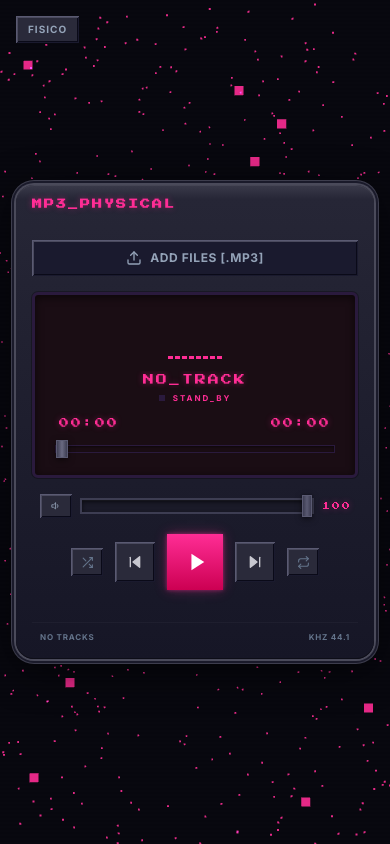
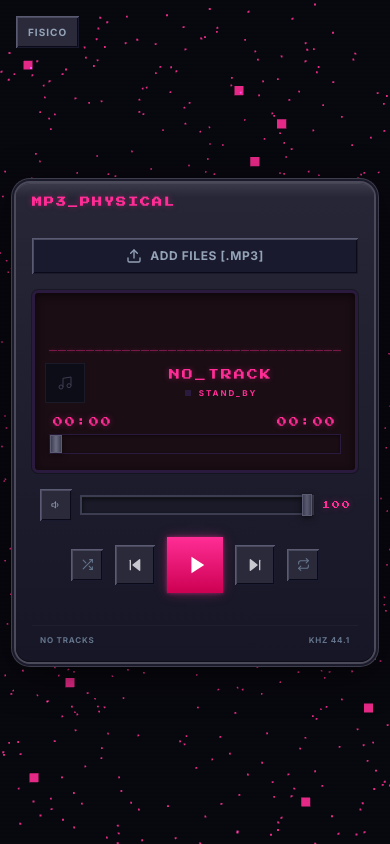
Before and after one commit to ONavarroGeraldino/react-mp3-player, a React (Vite) app: page / in a window 390 px wide. Built offline with nearby package versions, Linux system fonts and the light colour scheme.

Commit message:
feat: spectrum visualizer, drag-drop reorder, search filter, cover art, preloader, mobile optimizations

```diff
--- a/src/Components/FileUploader.jsx
+++ b/src/Components/FileUploader.jsx
@@ -1,5 +1,6 @@
 import { useState } from 'react';
 import { saveToIndexedDB } from '../utils/storage';
+import { extractCoverFromFile } from '../utils/coverExtractor';
 
 const FileUploader = ({ onFilesUpload, isDragOver, accentColor, onToast }) => {
   const [uploading, setUploading] = useState(false);
@@ -8,9 +9,11 @@ const FileUploader = ({ onFilesUpload, isDragOver, accentColor, onToast }) => {
     const id = 'track_' + Date.now() + '_' + Math.random().toString(36).slice(2);
     const name = file.name.replace(/\.[^/.]+$/, '');
     await saveToIndexedDB(id, file, name);
+    const cover = await extractCoverFromFile(file);
     return {
       name,
       url: URL.createObjectURL(file),
+      cover,
       local: true,
       localId: id,
     };
--- a/src/Components/Player.jsx
+++ b/src/Components/Player.jsx
@@ -6,9 +6,11 @@ import TrackList from './TrackList';
 import Equalizer from './Equalizer';
 import ThreeBackground from './ThreeBackground';
 import CornerViz from './CornerViz';
+import SpectrumViz from './SpectrumViz';
 import StyleSwitcher from './StyleSwitcher';
 import useAudio from '../hook/useAudio';
 import { loadFromIndexedDB, saveToIndexedDB, deleteFromIndexedDB, clearIndexedDB } from '../utils/storage';
+import { extractCoverFromFile } from '../utils/coverExtractor';
 
 const themes = {
   0: {
@@ -111,6 +113,7 @@ const Player = () => {
   const [showTracklist, setShowTracklist] = useState(false);
   const [style, setStyle] = useState(0);
   const [loading, setLoading] = useState(true);
+  const [sphereReady, setSphereReady] = useState(false);
   const dragCounter = useRef(0);
   const toastTimer = useRef(null);
   const isLoaded = useRef(false);
@@ -122,6 +125,7 @@ const Player = () => {
     currentTime,
     duration,
     volume,
+    freqData,
     togglePlayPause,
     loadTrack,
     seek,
@@ -207,6 +211,10 @@ const Player = () => {
     showToast('PLAYLIST CLEARED');
   };
 
+  const handleReorder = (reordered) => {
+    setTracks(reordered);
+  };
+
   const skipForward = () => {
     if (tracks.length === 0) return;
     setCurrentTrackIndex((prev) => (prev + 1) % tracks.length);
@@ -251,7 +259,9 @@ const Player = () => {
           const id = 'track_' + Date.now() + '_' + Math.random().toString(36).slice(2);
           const name = file.name.replace(/\.[^/.]+$/, '');
           await saveToIndexedDB(id, file, name);
-          newTracks.push({ name, url: URL.createObjectURL(file), local: true, localId: id });
+          let cover = null;
+          try { cover = await extractCoverFromFile(file); } catch {}
+          newTracks.push({ name, url: URL.createObjectURL(file), cover, local: true, localId: id });
         }
         if (newTracks.length > 0) {
           handleNewFiles(newTracks);
@@ -284,7 +294,7 @@ const Player = () => {
       className={`min-h-[100dvh] w-full flex items-center justify-center p-4 relative overflow-hidden transition-colors duration-500`}
       style={{ backgroundColor: t.bgColor }}
     >
-      <ThreeBackground style={style} accentColor={t.sphereColor} size={t.sphereSize} />
+      <ThreeBackground style={style} accentColor={t.sphereColor} size={t.sphereSize} onLoad={() => setSphereReady(true)} />
 
       <StyleSwitcher currentStyle={style} onChange={setStyle} />
 
@@ -304,12 +314,19 @@ const Player = () => {
 
       <div className={`${t.caseClass} w-full max-w-[400px] relative z-10 transition-all duration-500`}>
         {loading && (
-          <div className="flex flex-col items-center justify-center gap-3 py-20">
-            <svg className="animate-spin" width="28" height="28" viewBox="0 0 24 24" fill="none" stroke={t.accent} strokeWidth="2">
-              <circle cx="12" cy="12" r="10" strokeOpacity="0.25" />
-              <path d="M12 2a10 10 0 0 1 10 10" strokeOpacity="1" />
-            </svg>
-            <span className="lcd-text text-[10px]" style={{ color: t.lcdText }}>LOADING...</span>
+          <div className="flex flex-col items-center justify-center gap-4 py-20">
+            <div className="relative w-10 h-10">
+              <svg className="animate-spin absolute inset-0" width="40" height="40" viewBox="0 0 24 24" fill="none" stroke={t.accent} strokeWidth="1.5">
+                <circle cx="12" cy="12" r="10" strokeOpacity="0.15" />
+                <path d="M12 2a10 10 0 0 1 10 10" strokeOpacity="1" />
+              </svg>
+              <span className="absolute inset-0 flex items-center justify-center text-[8px] font-bold lcd-text" style={{ color: t.lcdText }}>
+                {sphereReady ? 'OK' : '3D'}
+              </span>
+            </div>
+            <span className="lcd-text text-[10px]" style={{ color: t.lcdText }}>
+              {sphereReady ? 'INITIALIZING...' : 'LOADING SPHERE...'}
+            </span>
           </div>
         )}
         {!loading && (
@@ -346,11 +363,24 @@ const Player = () => {
           {/* LCD Display area */}
           <div className="screen-bezel p-4 space-y-3 relative" style={{ background: t.lcdBg, borderColor: t.lcdBorder }}>
             <CornerViz isPlaying={isPlaying} accentColor={t.accent} />
-            {/* Spectrum analyzer / Equalizer */}
-            <Equalizer isPlaying={isPlaying} accentColor={t.accent} />
+            <SpectrumViz freqData={freqData} accentColor={t.accent} accentRgb={t.accentRgb} />
 
-            {/* Track name LCD */}
-            <div className="text-center space-y-1">
+            {/* Cover art + track info */}
+            <div className="flex items-center gap-3">
+              {tracks[currentTrackIndex]?.cover ? (
+                <img
+                  src={tracks[currentTrackIndex].cover}
+                  alt="cover"
+                  className="w-10 h-10 object-cover border border-[#1a1a28]"
+                />
+              ) : (
+                <div className="w-10 h-10 flex items-center justify-center bg-[#0d0d18] border border-[#1a1a28] text-[#3d3d52]">
+                  <svg width="16" height="16" viewBox="0 0 24 24" fill="none" stroke="currentColor" strokeWidth="1.5">
+                    <path d="M9 18V5l12-2v13" /><circle cx="6" cy="18" r="3" /><circle cx="18" cy="16" r="3" />
+                  </svg>
+                </div>
+              )}
+              <div className="text-center flex-1 space-y-1">
               <h2 className="lcd-text text-[11px] leading-relaxed truncate px-2"
                 style={{ color: t.lcdText, textShadow: `0 0 6px rgba(${t.accentRgb},0.4)` }}>
                 {currentTrackName.replace(/ /g, '_').toUpperCase()}
@@ -367,6 +397,7 @@ const Player = () => {
                   {tracks.length === 0 ? 'STAND_BY' : isPlaying ? 'PLAYING >>' : 'PAUSED ||'}
                 </span>
               </div>
+            </div>
             </div>
 
             {/* Progress LCD */}
@@ -403,6 +434,7 @@ const Player = () => {
             currentTrackIndex={currentTrackIndex}
             onTrackSelect={handleTrackSelect}
             onRemoveTrack={handleRemoveTrack}
+            onReorder={handleReorder}
             visible={showTracklist || tracks.length > 0}
             onToggle={() => setShowTracklist(prev => !prev)}
             accentColor={t.accent}
--- /dev/null
+++ b/src/Components/SpectrumViz.jsx
@@ -0,0 +1,28 @@
+const SpectrumViz = ({ freqData, accentColor, accentRgb }) => {
+  if (!freqData || freqData.length === 0) return null;
+
+  const bars = Array.from(freqData).slice(0, 32);
+  const maxVal = Math.max(...bars, 1);
+
+  return (
+    <div className="flex items-end justify-center gap-[1px] h-12 w-full px-1">
+      {bars.map((val, i) => {
+        const height = Math.max(2, (val / maxVal) * 100);
+        return (
+          <span
+            key={i}
+            className="flex-1 rounded-none transition-all duration-[50ms]"
+            style={{
+              height: `${height}%`,
+              backgroundColor: accentColor,
+              boxShadow: `0 0 4px rgba(${accentRgb},0.5), 0 0 2px rgba(${accentRgb},0.3)`,
+              opacity: 0.4 + (val / maxVal) * 0.6,
+            }}
+          />
+        );
+      })}
+    </div>
+  );
+};
+
+export default SpectrumViz;
--- a/src/hook/useAudio.js
+++ b/src/hook/useAudio.js
@@ -6,7 +6,32 @@ const useAudio = () => {
   const [currentTime, setCurrentTime] = useState(0);
   const [duration, setDuration] = useState(0);
   const [volume, setVolumeState] = useState(1);
+  const [freqData, setFreqData] = useState(new Uint8Array(64));
   const isPlayingRef = useRef(false);
+  const audioCtx = useRef(null);
+  const analyser = useRef(null);
+  const animFrame = useRef(null);
+
+  const initAudioContext = useCallback(() => {
+    if (audioCtx.current) return;
+    const ctx = new (window.AudioContext || window.webkitAudioContext)();
+    const anal = ctx.createAnalyser();
+    anal.fftSize = 128;
+    anal.smoothingTimeConstant = 0.7;
+    const source = ctx.createMediaElementSource(audio.current);
+    source.connect(anal);
+    anal.connect(ctx.destination);
+    audioCtx.current = ctx;
+    analyser.current = anal;
+  }, []);
+
+  const updateFreq = useCallback(() => {
+    if (!analyser.current) return;
+    const data = new Uint8Array(analyser.current.frequencyBinCount);
+    analyser.current.getByteFrequencyData(data);
+    setFreqData(data);
+    animFrame.current = requestAnimationFrame(updateFreq);
+  }, []);
 
   const loadTrack = useCallback((url) => {
     audio.current.pause();
@@ -24,13 +49,19 @@ const useAudio = () => {
       audioEl.pause();
       setIsPlaying(false);
       isPlayingRef.current = false;
+      if (animFrame.current) cancelAnimationFrame(animFrame.current);
     } else {
+      initAudioContext();
+      if (audioCtx.current?.state === 'suspended') {
+        audioCtx.current.resume();
+      }
       const playPromise = audioEl.play();
       if (playPromise !== undefined) {
         playPromise
           .then(() => {
             setIsPlaying(true);
             isPlayingRef.current = true;
+            updateFreq();
           })
           .catch(() => {
             setIsPlaying(false);
@@ -38,7 +69,7 @@ const useAudio = () => {
           });
       }
     }
-  }, []);
+  }, [initAudioContext, updateFreq]);
 
   const seek = useCallback((time) => {
     audio.current.currentTime = time;
@@ -55,7 +86,11 @@ const useAudio = () => {
 
     const updateTime = () => setCurrentTime(audioRef.currentTime);
     const updateDuration = () => setDuration(audioRef.duration);
-    const handleEnd = () => setIsPlaying(false);
+    const handleEnd = () => {
+      setIsPlaying(false);
+      isPlayingRef.current = false;
+      if (animFrame.current) cancelAnimationFrame(animFrame.current);
+    };
 
     audioRef.addEventListener('timeupdate', updateTime);
     audioRef.addEventListener('loadedmetadata', updateDuration);
@@ -65,6 +100,7 @@ const useAudio = () => {
       audioRef.removeEventListener('timeupdate', updateTime);
       audioRef.removeEventListener('loadedmetadata', updateDuration);
       audioRef.removeEventListener('ended', handleEnd);
+      if (animFrame.current) cancelAnimationFrame(animFrame.current);
     };
   }, []);
 
@@ -73,6 +109,7 @@ const useAudio = () => {
     currentTime,
     duration,
     volume,
+    freqData,
     togglePlayPause,
     loadTrack,
     seek,
--- a/src/index.css
+++ b/src/index.css
@@ -230,3 +230,49 @@ input[type="range"].winamp-progress::-webkit-slider-thumb:hover {
   background: rgba(255,45,149,0.3);
   color: #fff;
 }
+
+/* Mobile optimizations */
+@media (max-width: 480px) {
+  .player-case,
+  .glass-case,
+  .neon-case,
+  .retro-case,
+  .chrome-case,
+  .lava-case {
+    border-radius: 14px;
+  }
+
+  .btn-bevel {
+    cursor: pointer;
+    -webkit-tap-highlight-color: transparent;
+    user-select: none;
+    -webkit-user-select: none;
+  }
+
+  button {
+    min-width: 32px;
+    min-height: 32px;
+    -webkit-tap-highlight-color: transparent;
+  }
+
+  input[type="range"] {
+    min-height: 20px;
+  }
+
+  .screen-bezel {
+    padding: 10px !important;
+  }
+
+  .track-item {
+    padding: 10px 8px;
+  }
+}
+
+/* Prevent text selection on interactive elements */
+.btn-bevel,
+button,
+label {
+  user-select: none;
+  -webkit-user-select: none;
+  -webkit-tap-highlight-color: transparent;
+}
--- /dev/null
+++ b/src/utils/coverExtractor.js
@@ -0,0 +1,42 @@
+export function extractCoverFromFile(file) {
+  return new Promise((resolve) => {
+    const reader = new FileReader();
+    reader.onload = () => {
+      try {
+        const view = new DataView(reader.result);
+        if (view.getUint8(0) !== 0x49 || view.getUint8(1) !== 0x44 || view.getUint8(2) !== 0x33) {
+          resolve(null);
+          return;
+        }
+        const size = ((view.getUint8(6) & 0x7f) << 21) | ((view.getUint8(7) & 0x7f) << 14) | ((view.getUint8(8) & 0x7f) << 7) | (view.getUint8(9) & 0x7f);
+        let offset = 10;
+        while (offset < size) {
+          const frameId = String.fromCharCode(view.getUint8(offset), view.getUint8(offset + 1), view.getUint8(offset + 2), view.getUint8(offset + 3));
+          const frameSize = ((view.getUint8(offset + 4) & 0x7f) << 21) | ((view.getUint8(offset + 5) & 0x7f) << 14) | ((view.getUint8(offset + 6) & 0x7f) << 7) | (view.getUint8(offset + 7) & 0x7f);
+          offset += 6;
+          if (frameId === 'APIC' && frameSize > 4) {
+            let pos = offset + 1;
+            while (pos < offset + frameSize && view.getUint8(pos) !== 0) pos++;
+            pos++;
+            const mimeStart = pos;
+            let mimeEnd = pos;
+            while (mimeEnd < offset + frameSize && view.getUint8(mimeEnd) !== 0) mimeEnd++;
+            const mime = String.fromCharCode(...new Uint8Array(reader.result.slice(mimeStart, mimeEnd)));
+            pos = mimeEnd + 2;
+            const imgData = new Uint8Array(reader.result.slice(pos, offset + frameSize));
+            const blob = new Blob([imgData], { type: mime || 'image/jpeg' });
+            resolve(URL.createObjectURL(blob));
+            return;
+          }
+          offset += frameSize;
+          if (offset >= size || frameSize === 0) break;
+        }
+        resolve(null);
+      } catch {
+        resolve(null);
+      }
+    };
+    reader.onerror = () => resolve(null);
+    reader.readAsArrayBuffer(file.slice(0, 256 * 1024));
+  });
+}
```
Also changed, not shown: src/Components/ThreeBackground.jsx (+6 -2 lines), src/Components/TrackList.jsx (+83 -16 lines).
